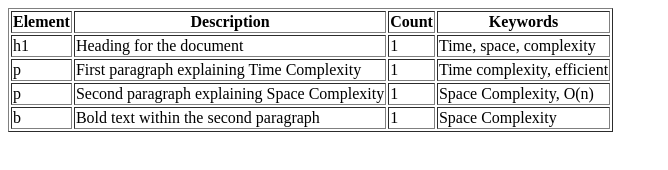
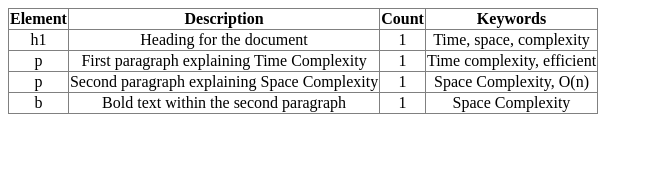
Before and after one commit to acciojob/time-and-space-complexity-khushalchopraa, a website: page main.html in a window 1280 px wide. Shown: the whole page, without its empty margins (0-668 px from the left). Drawn offline with Linux system fonts and the light colour scheme.

Commit message:
created a submission

```diff
--- a/styles.css
+++ b/styles.css
@@ -1 +1,5 @@
 /*  your css code here. If applicable */
+table{
+	text-align: center;
+	border-collapse: collapse
+}
```
